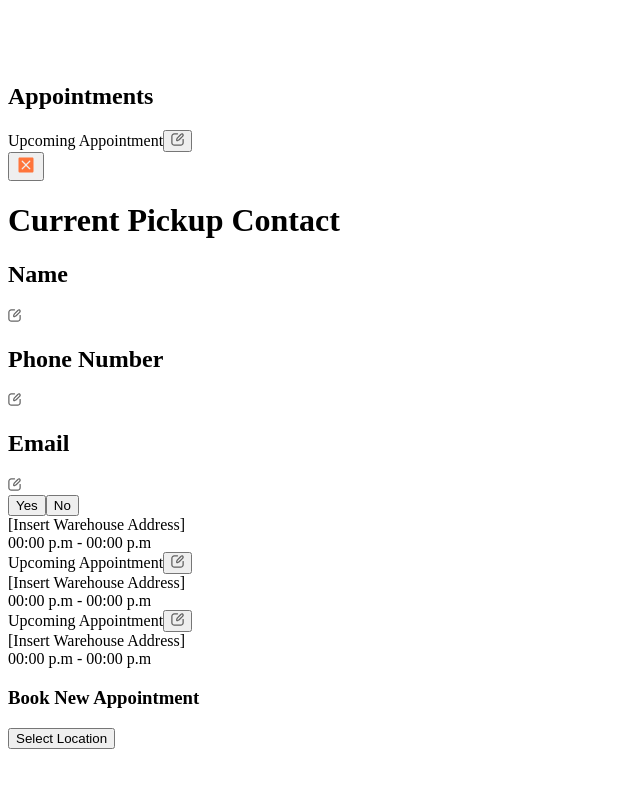
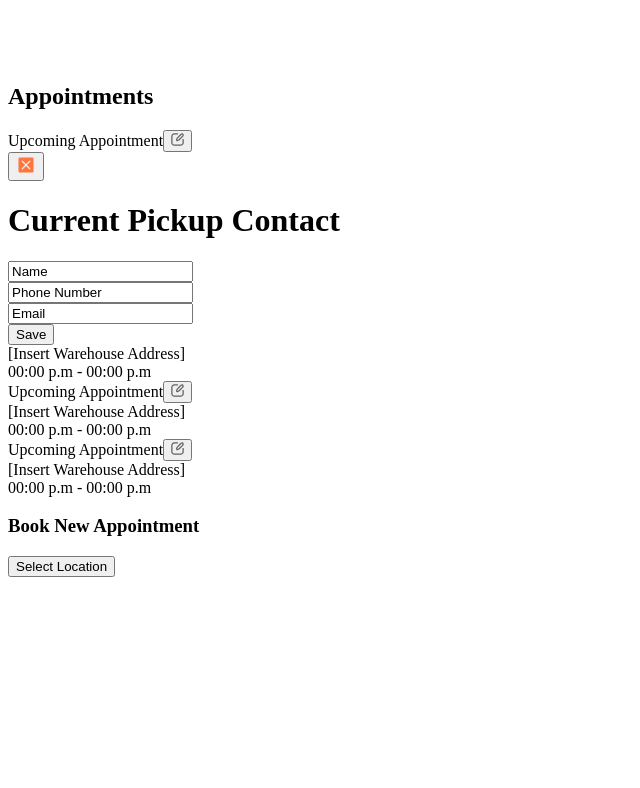
Before and after one commit to Hack4Impact-UMD/leveling-the-playing-field, a Next.js app: page / in a window 1280 px wide. Both pictures are taken after a click on the button 177 px from the left and 140 px from the top of the page. Shown: the top 788 px of the page, without its empty margins (0-640 px from the left). Built offline with nearby package versions, Linux system fonts and the light colour scheme.

Commit message:
added api calls and updated localization

```diff
--- a/src/app/appointments/Appointment.tsx
+++ b/src/app/appointments/Appointment.tsx
@@ -16,10 +16,7 @@ const AppointmentsComponent = (props: AppointmentsComponentProps) => {
   const togglePopup = () => {
     setIsPopupVisible(prevState => !prevState);
   };
-  {isPopupVisible &&
-    (<div className='absolute z-index: 10'>
-      <ContactPopup onButtonClick={togglePopup} lang={props.lang}/>
-      </div>)}
+
   return (
     <div className="relative text-white p-4 rounded-lg mb-4 shadow-lg bg-[#549396] border-2 border-[#14676B]">
 
--- a/src/app/appointments/ContactPopup.tsx
+++ b/src/app/appointments/ContactPopup.tsx
@@ -1,58 +1,138 @@
-import React, {useState, useEffect} from 'react';
-import EditIcon from '@/components/icons/EditIcon';
+import React, { useState, useEffect } from 'react';
 import XIcon from '@/components/icons/XIcon';
 import { getDict, Locale } from '@/lib/i18n/dictionaries';
 import LoadingPage from '../[lang]/loading';
 
 interface ContactPopupProps {
   onButtonClick: () => void;
-    lang: Locale
+  opportunityid: string;
+  lang: Locale;
 }
 
-const ContactPopup = ({ onButtonClick, lang }: ContactPopupProps) => {
+const ContactPopup = ({ onButtonClick, opportunityid, lang }: ContactPopupProps) => {
   const [dict, setDict] = useState<{ [key: string]: any } | null>(null);
+  const [name, setName] = useState('Name');
+  const [phoneNumber, setPhoneNumber] = useState('Phone Number');
+  const [email, setEmail] = useState('Email');
+
+  // retrieve localization dict
   useEffect(() => {
     const loadDict = async () => {
       try {
         const loadedDict = await getDict(lang);
         setDict(loadedDict);
       } catch (error) {
-        console.error("Error loading dictionary:", error);
+        console.error('Error loading dictionary:', error);
       }
     };
     loadDict();
   }, [lang]);
 
   if (!dict) return <LoadingPage />;
+
+  // retrieve contact information
+  const fetchContactDetails = async (opportunityId: string) => {
+    try {
+      const response = await fetch(`/api/opportunity/${opportunityId}`, {
+        method: "GET",
+      });
+
+      if (!response.ok) {
+        const errorData = await response.json();
+        console.error("Error fetching opportunity details:", errorData);
+        return;
+      }
+
+      const data = await response.json();
+      setName(data.Name || "Name");
+      setPhoneNumber(data.Phone || "Phone Number");
+      setEmail(data.Email || "Email");
+    } catch (error) {
+      console.error("Error fetching opportunity:", error);
+    }
+  };
+
+  // save and update new contact details
+  const handleSave = async (opportunityId: string) => {
+    try {
+      const body = {
+        Name: name,
+        Phone: phoneNumber,
+        Email: email,
+      };
+
+      const response = await fetch(`/api/opportunity/${opportunityId}`, {
+        method: "PUT",
+        headers: {
+          "Content-Type": "application/json",
+        },
+        body: JSON.stringify(body),
+      });
+
+      if (!response.ok) {
+        const errorData = await response.json();
+        console.error("Error updating opportunity:", errorData);
+        return;
+      }
+
+      console.log("Opportunity updated successfully!");
+    } catch (error) {
+      console.error("Error during save:", error);
+    }
+  };
+
+
   return (
     <div>
       <button className="absolute top-2 right-2" onClick={onButtonClick}>
         <XIcon />
       </button>
       <div className="bg-white-dark rounded-xl p-4 w-80 mx-auto shadow-lg text-black">
-            <h1 className="text-md font-bold mb-3 text-center font-bree-serif">{dict.appointmentsPage.contactPopup.contactTitle.text}</h1>
+        <h1 className="text-md font-bold mb-2 text-center font-bree-serif">
+          {dict.appointmentsPage.contactPopup.contactTitle.text}
+        </h1>
 
-            <div className="flex items-center justify-center">
-                <h2 className="text-md mr-2 font-cabin-condensed">Name</h2>
-                <EditIcon />
+        <div className="flex items-center justify-center mb-2">
+          <input
+            type="text"
+            value={name}
+            onChange={(e) => setName(e.target.value)}
+            className="text-md font-cabin-condensed border rounded px-2"
+          />
         </div>
 
-            <div className="flex items-center justify-center">
-                <h2 className="text-md mr-2 font-cabin-condensed">Phone Number</h2>
-                <EditIcon />
+        <div className="flex items-center justify-center mb-2">
+          <input
+            type="text"
+            value={phoneNumber}
+            onChange={(e) => setPhoneNumber(e.target.value)}
+            className="text-md font-cabin-condensed border rounded px-2"
+          />
         </div>
 
-            <div className="flex items-center justify-center">
-                <h2 className="text-md mr-2 font-cabin-condensed">Email</h2>
-                <EditIcon />
+        <div className="flex items-center justify-center mb-2">
+          <input
+            type="text"
+            value={email}
+            onChange={(e) => setEmail(e.target.value)}
+            className="text-md font-cabin-condensed border rounded px-2"
+          />
         </div>
 
-            <div className="flex justify-around text-black">
-                <button className="bg-orange px-6 py-1 rounded-lg font-bree-serif"> {dict.appointmentsPage.contactPopup.yes.text}</button>
-                <button className="bg-teal-light px-6 py-1  rounded-lg font-bree-serif"> {dict.appointmentsPage.contactPopup.no.text}</button>
+        <div className="flex justify-center text-black">
+        <button
+          className="bg-green px-6 py-1 rounded-lg font-bree-serif"
+          onClick={(e) => {
+            e.preventDefault();
+            handleSave(opportunityid);
+          }}
+        >
+          {dict.appointmentsPage.contactPopup.save.text}
+        </button>
         </div>
       </div>
     </div>
   );
-}
+};
+
 export default ContactPopup;
--- a/src/lib/i18n/en.json
+++ b/src/lib/i18n/en.json
@@ -131,13 +131,9 @@
                 "text": "Current Pickup Contact",
                 "note": "title text for pickup contact"
             },
-            "yes": {
-                "text": "Yes",
-                "note": "label for yes button"
-            },
-            "no": {
-                "text": "No",
-                "note": "label for no button"
+            "save": {
+                "text": "Save",
+                "note": "text for green save button"
             }
         }
     },
--- a/src/lib/i18n/es.json
+++ b/src/lib/i18n/es.json
@@ -128,16 +128,12 @@
         },
         "contactPopup": {
             "contactTitle": {
-                "text": "Contacto de recogida actual",
+                "text": "Current Pickup Contact",
                 "note": "title text for pickup contact"
             },
-            "yes": {
-                "text": "Sí",
-                "note": "label for yes button"
-            },
-            "no": {
-                "text": "No",
-                "note": "label for no button"
+            "save": {
+                "text": "Guardar",
+                "note": "text for green save button"
             }
         }
     },
--- a/src/lib/i18n/fr.json
+++ b/src/lib/i18n/fr.json
@@ -128,16 +128,12 @@
         },
         "contactPopup": {
             "contactTitle": {
-                "text": "Contact de prise de courant",
+                "text": "Current Pickup Contact",
                 "note": "title text for pickup contact"
             },
-            "yes": {
-                "text": "Oui",
-                "note": "label for yes button"
-            },
-            "no": {
-                "text": "Non",
-                "note": "label for no button"
+            "save": {
+                "text": "Sauvegarder",
+                "note": "text for green save button"
             }
         }
     },
```
Lines whose indentation alone changed are shown as unchanged.
